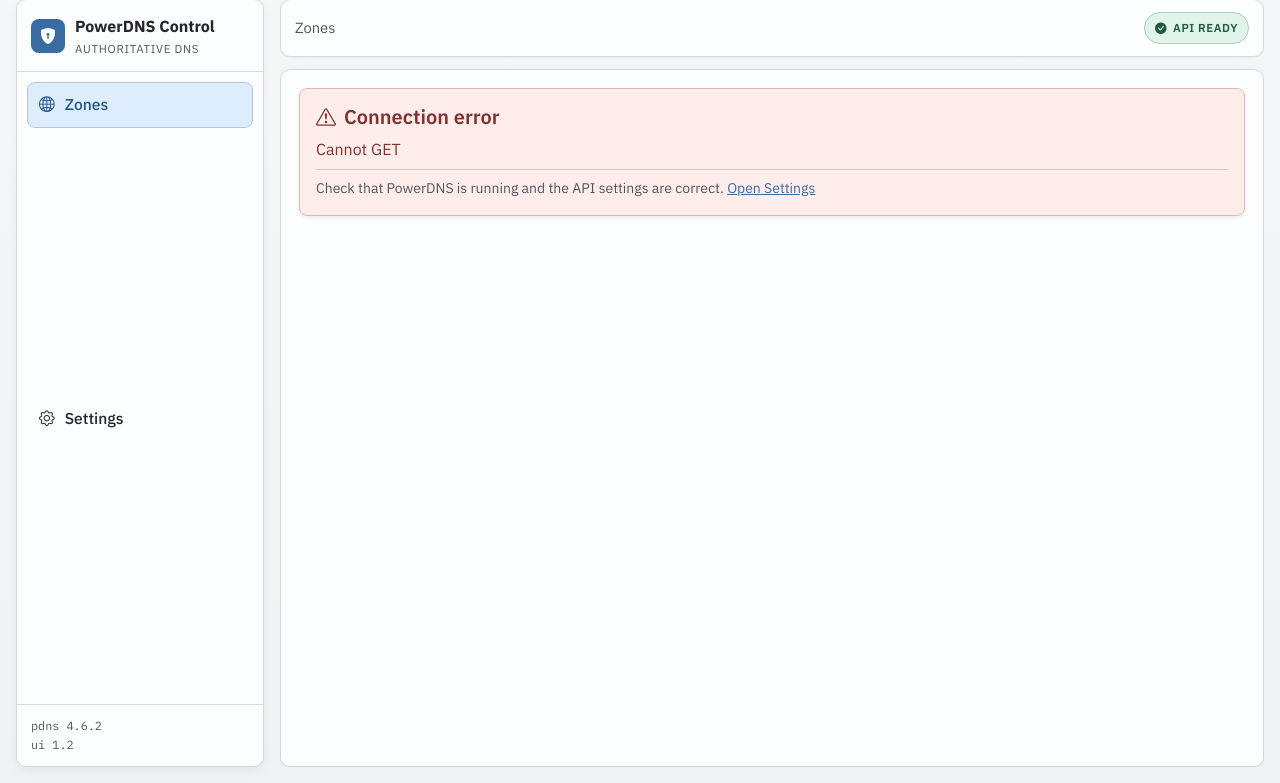
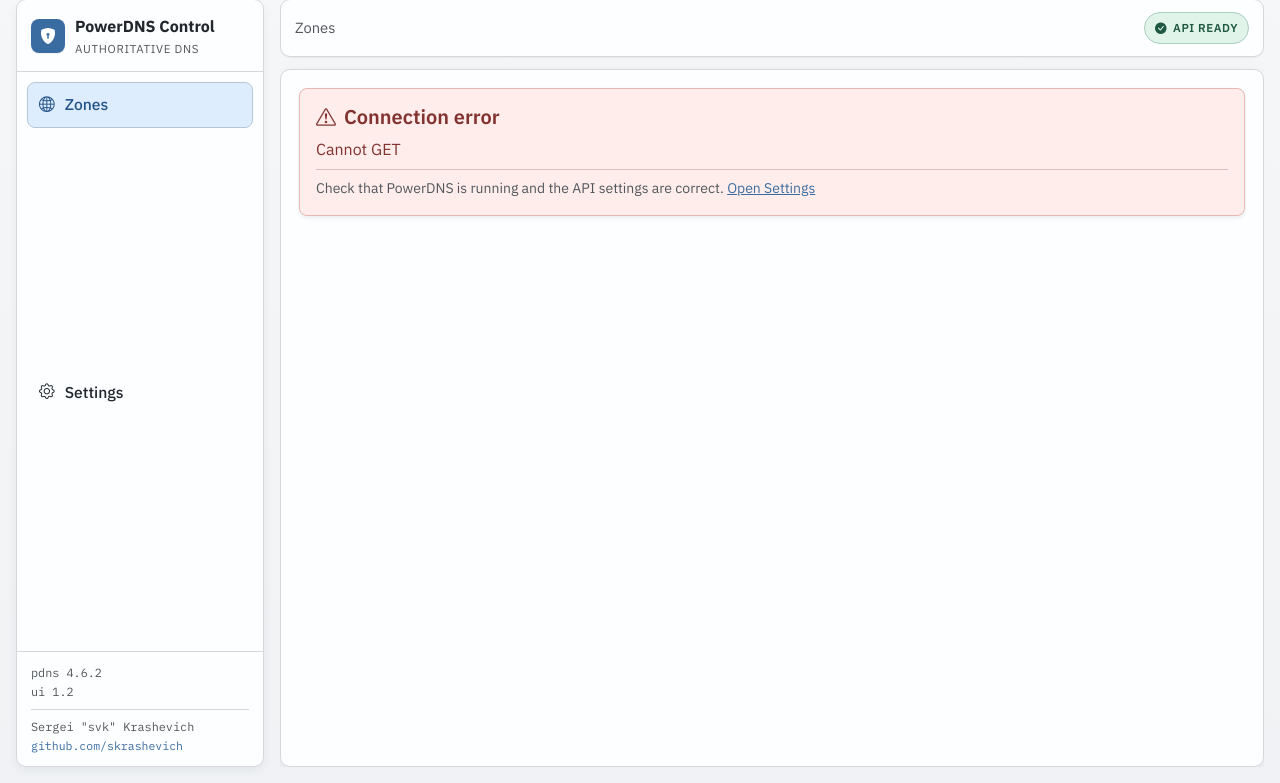
Before and after one commit to skrashevich/pdns-webui, a Python web app: template templates/index.html in a window 1280 px wide. Shown: the part 17-800 px from the top of the page. Run offline with Jinja, Linux system fonts and the light colour scheme; the template is opened without the code that fills it, so the values that code supplies are empty.

Commit message:
Add author information to sidebar with styling enhancements

```diff
--- a/static/css/style.css
+++ b/static/css/style.css
@@ -148,6 +148,33 @@
   color: var(--text-soft);
   font-family: "IBM Plex Mono", monospace;
   font-size: 0.74rem;
+}
+
+.sidebar-author {
+  margin-top: 8px;
+  padding-top: 8px;
+  border-top: 1px solid var(--line);
+  display: grid;
+  gap: 3px;
+}
+
+.sidebar-author a {
+  color: var(--primary);
+  text-decoration: none;
+  font-size: 0.72rem;
+  line-height: 1.3;
+  word-break: break-word;
+}
+
+.sidebar-author a:hover {
+  color: var(--primary-strong);
+  text-decoration: underline;
+}
+
+.sidebar-author a:focus-visible {
+  outline: 2px solid oklch(0.67 0.07 251);
+  outline-offset: 2px;
+  border-radius: 4px;
 }
 
 .main-area {
--- a/templates/index.html
+++ b/templates/index.html
@@ -43,6 +43,12 @@
     <div class="sidebar-footer">
       <span>pdns 4.6.2</span>
       <span>ui 1.2</span>
+      <div class="sidebar-author">
+        <span>Sergei "svk" Krashevich</span>
+        <a href="https://github.com/skrashevich" target="_blank" rel="noopener noreferrer">
+          github.com/skrashevich
+        </a>
+      </div>
     </div>
   </nav>
 
```
